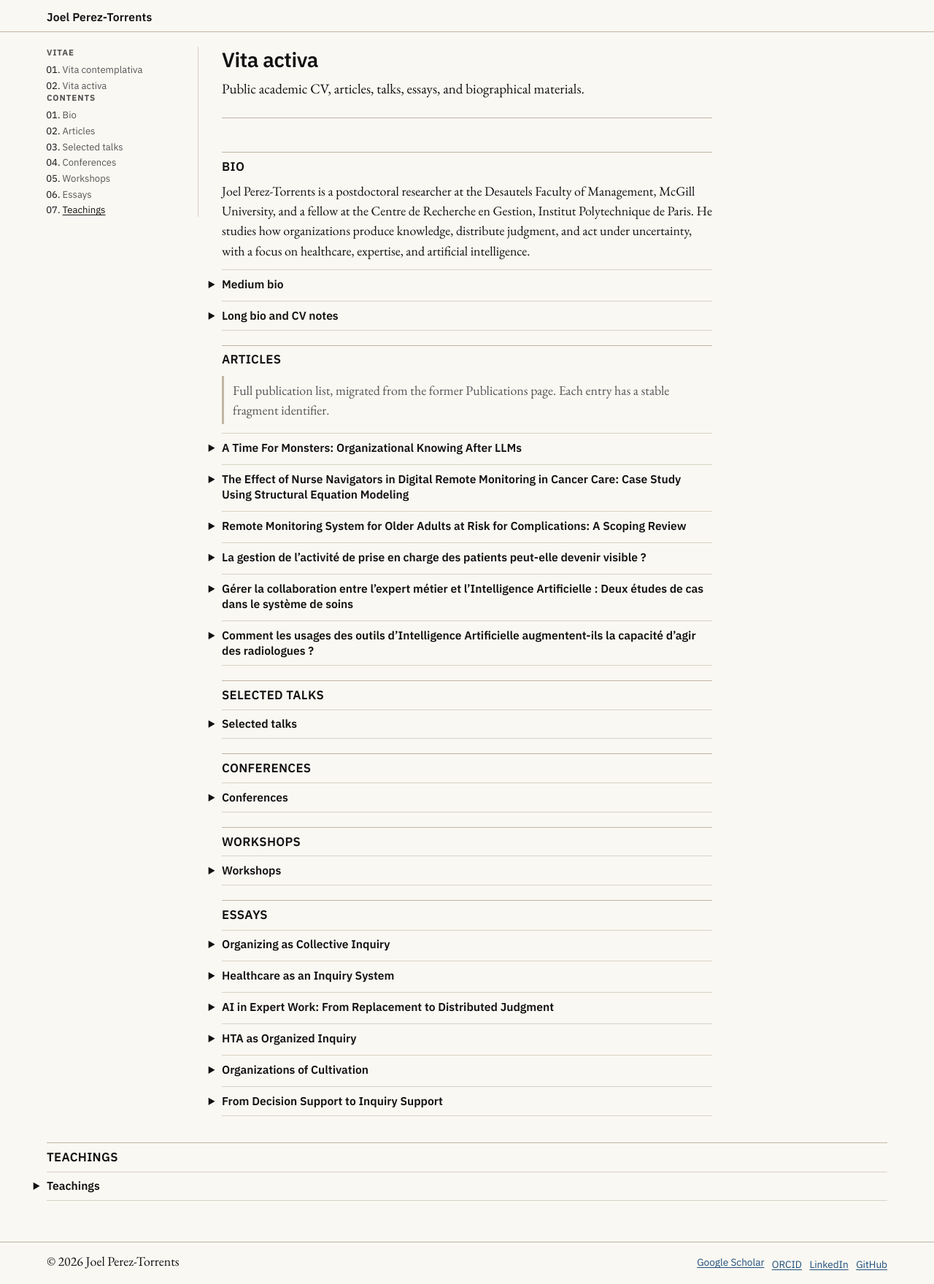
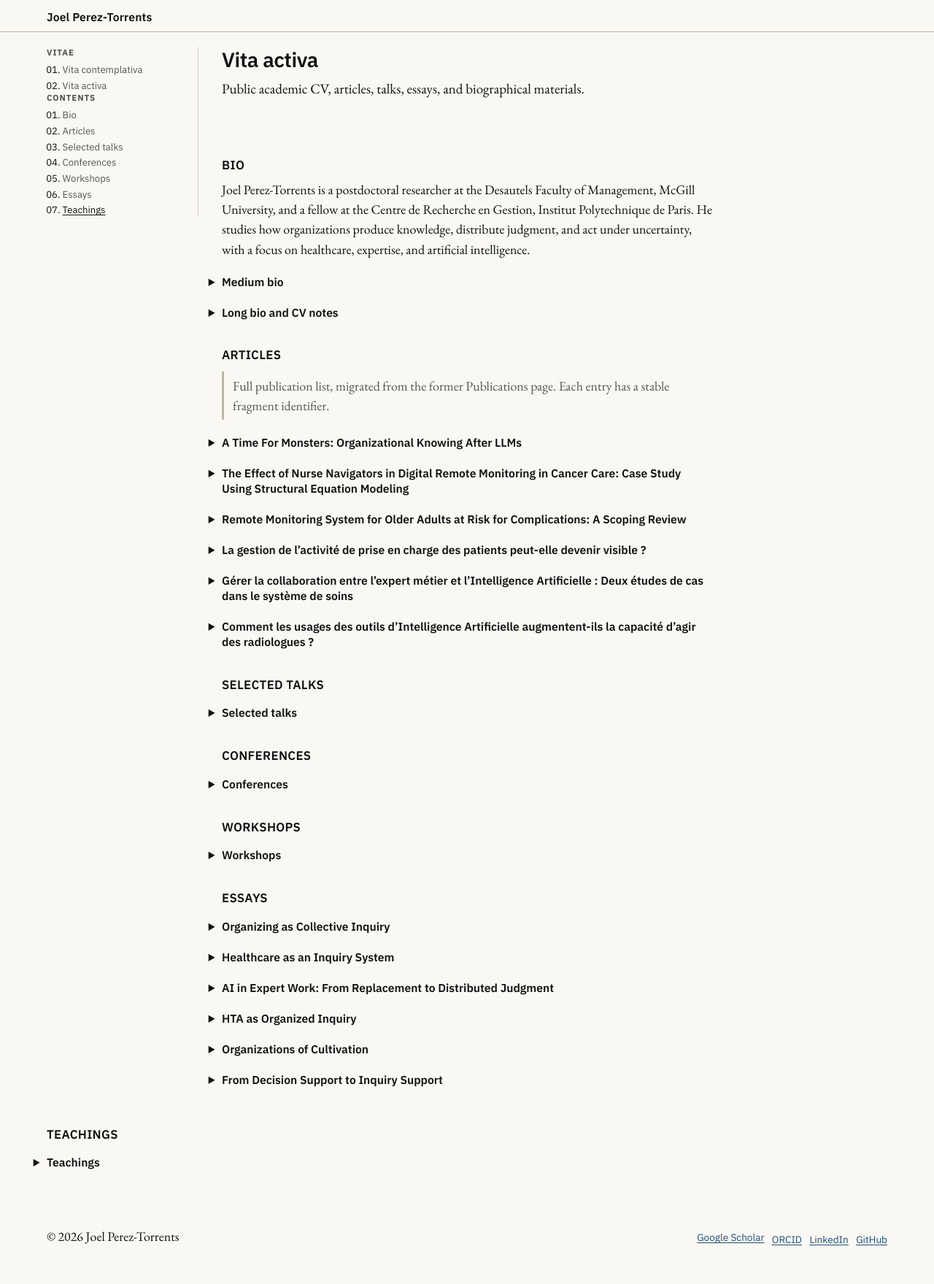
Before and after one commit to JPTorrents/jptorrents.github.io, a Jekyll site: the page built from _pages/vita-activa.md, in a window 1280 px wide. Shown: the whole page at 73% size. Built offline with Jekyll 4.4.1, drawn with Linux system fonts in a browser that asks for light colours; after the commit the page ends 1725 px from its top, so only the background shows below that.

Commit message:
Update general.scss

```diff
--- a/_sass/general/general.scss
+++ b/_sass/general/general.scss
@@ -47,7 +47,7 @@ main.container {
 .document-body { min-width: 0; }
 .page-header {
   grid-column: 2;
-  border-bottom: 1px solid var(--rule-strong);
+  border-bottom: none;
   padding-bottom: 0.75rem;
   margin-bottom: 0.25rem;
 }
@@ -104,7 +104,7 @@ h1 {
   letter-spacing: -0.015em;
 }
 h2 {
-  border-top: 1px solid var(--rule-strong);
+  border-top: none;
   font-size: 1.05rem;
   letter-spacing: 0.02em;
   margin-top: 1.25rem;
@@ -135,10 +135,13 @@ li + li { margin-top: 0.18rem; }
 section[id], article[id], details[id] { scroll-margin-top: 5rem; }
 section { margin-bottom: 1rem; }
 .entry, .project, .key-item, details {
-  border-top: 1px solid var(--rule);
+  border-top: none;
   padding-top: 0.55rem;
 }
-.entry:last-child, .project:last-child, .key-item:last-child, details:last-child { border-bottom: 1px solid var(--rule); padding-bottom: 0.55rem; }
+.entry:last-child, .project:last-child, .key-item:last-child, details:last-child {
+  border-bottom: none;
+  padding-bottom: 0.55rem;
+}
 .entry h3, .project h3, .key-item h3 { margin-bottom: 0.2rem; }
 .entry-grid {
   display: grid;
@@ -173,7 +176,7 @@ details[open] summary { margin-bottom: 0.45rem; }
 .card, .callout, .pub, .publication-block {
   border-top: 1px solid var(--rule);
   padding-top: 0.55rem;
-  margin-bottom: 0.85rem;
+  margin-bottom: none;
 }
 
 blockquote {
@@ -210,7 +213,7 @@ a:focus-visible, summary:focus-visible {
 }
 
 .site-footer {
-  border-top: 1px solid var(--rule-strong);
+  border-top: none;
   margin-top: 0.75rem;
   padding-block: 0.75rem 1rem;
 }
```
